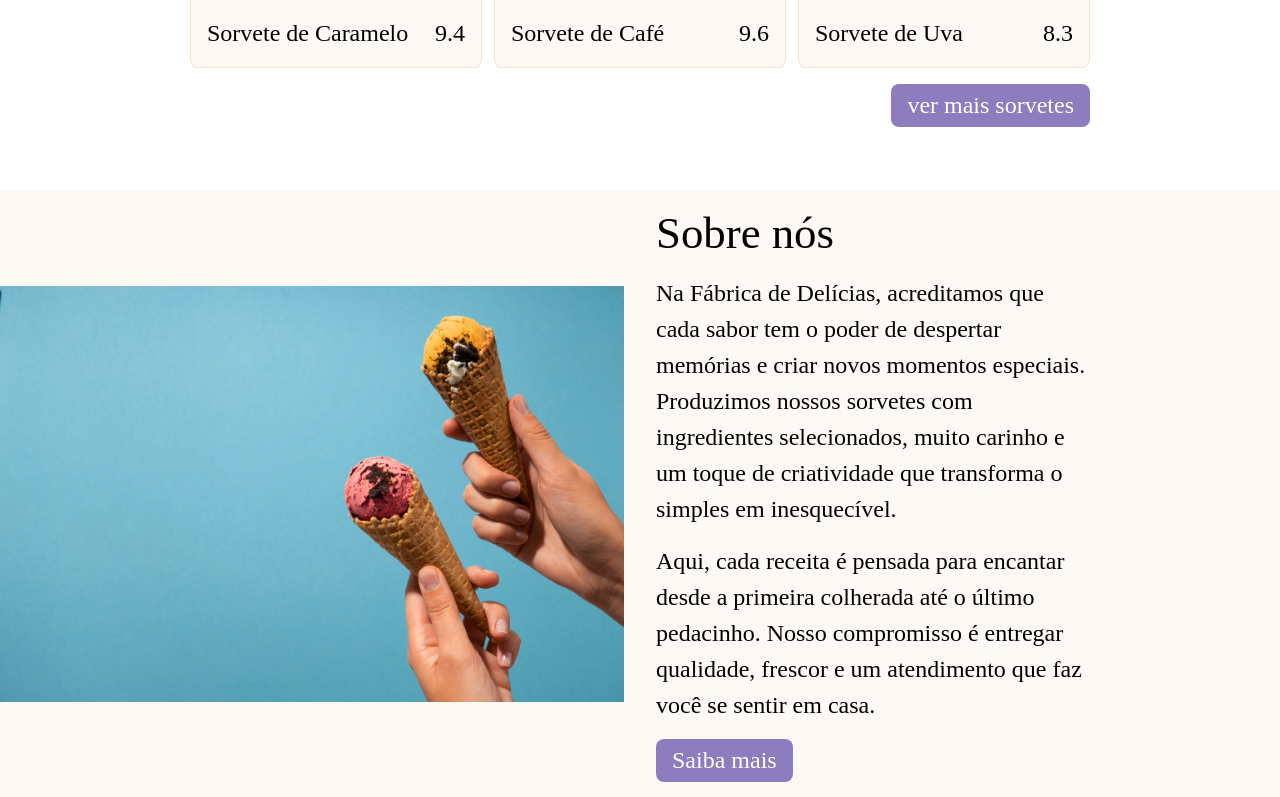
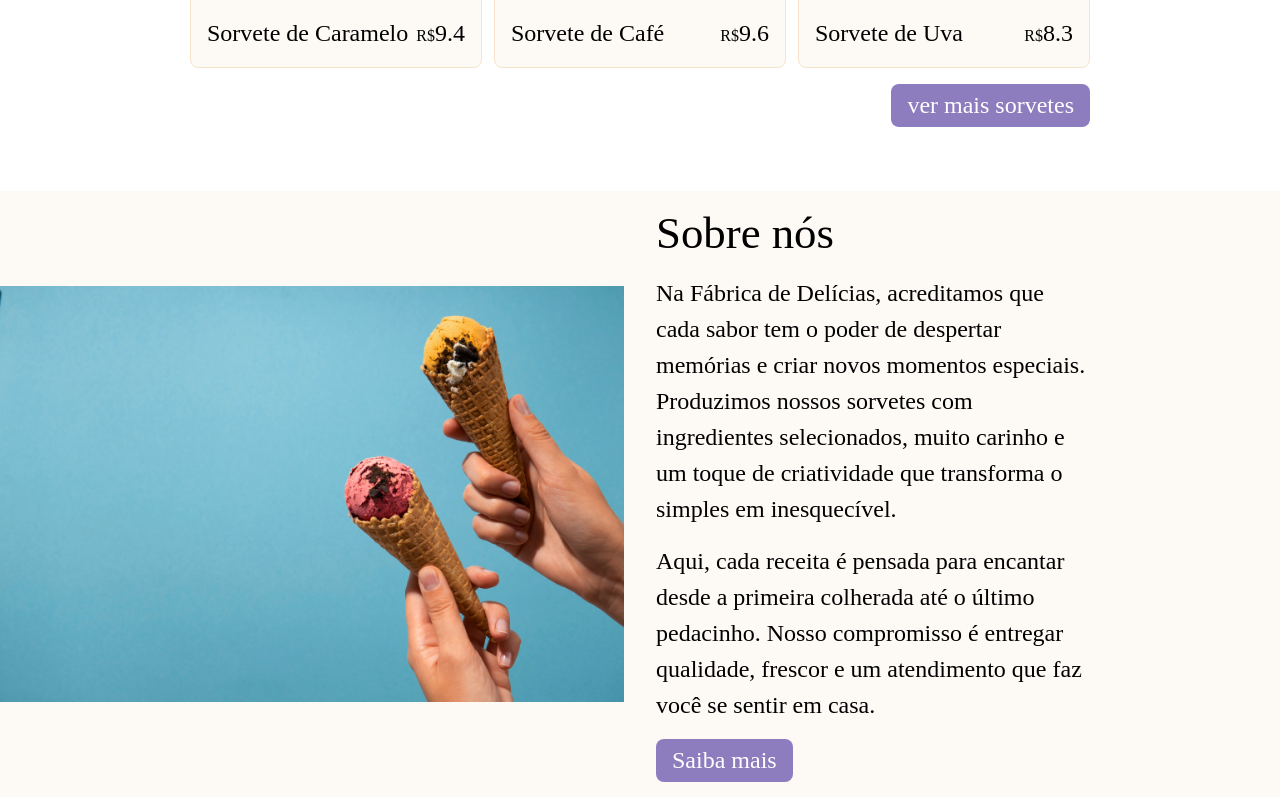
Before and after one commit to itallovidal/a4-app-internet, a PHP site: page / in a window 1280 px wide. Shown: the part 896-1693 px from the top of the page. Run offline with PHP 8.4, Linux system fonts and the light colour scheme; data comes from the database, SQL or seed files in the repository; some web fonts are replaced.

Commit message:
add price-prefix

```diff
--- a/app/views/home.php
+++ b/app/views/home.php
@@ -32,7 +32,7 @@
                         </picture>
                         <div class="card-footer">
                             <p class="text-regular"><?= $product->getName() ?></p>
-                            <p class="text-regular"><?= $product->getPrice() ?></p>
+                            <p class="text-regular"><span class="price-prefix">R$</span><?= $product->getPrice() ?></p>
                         </div>
                     </div>
                 <?php endforeach; ?>
--- a/app/views/products.php
+++ b/app/views/products.php
@@ -30,7 +30,7 @@
                         </picture>
                         <div class="card-footer">
                             <p class="text-regular"><?= $product->getName() ?></p>
-                            <p class="text-regular"><?= $product->getPrice() ?></p>
+                            <p class="text-regular"><span class="price-prefix">R$</span><?= $product->getPrice() ?></p>
                         </div>
                     </div>
                 <?php endforeach; ?>
--- a/public/style/global.css
+++ b/public/style/global.css
@@ -181,6 +181,11 @@ p.text-regular {
 p.text-small {
     font-size: 20px;
     line-height: 1.5;
+}
+
+span.price-prefix {
+    font-size: 1rem;
+    font-weight: 500;
 }
 
 main {
```
